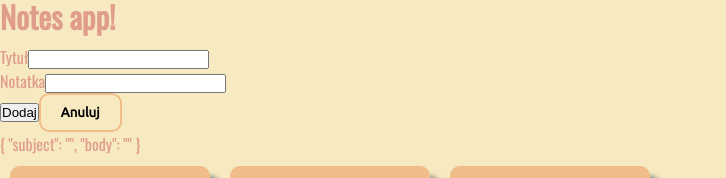
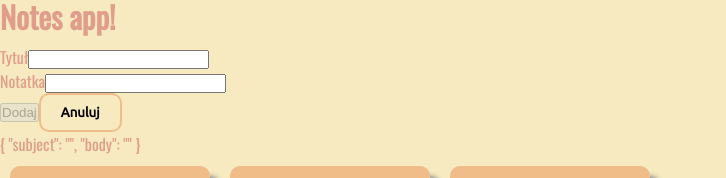
Before and after one commit to tomah89/NotesApp, an Angular app: page / in a window 1280 px wide. Both pictures are taken after a click on the button "Utwórz notatkę". Shown: the top 178 px of the page, without its empty margins (0-726 px from the left). Built offline with nearby package versions, Linux system fonts and the light colour scheme.

Commit message:
form required validation

```diff
--- a/src/app/note/add-note/add-note.component.html
+++ b/src/app/note/add-note/add-note.component.html
@@ -1,14 +1,14 @@
 <form #f="ngForm" (ngSubmit)="onSubmit(f.value)">
 	<div>
 		<label>Tytuł</label>
-		<input type="text" ngModel name="subject">
+		<input type="text" ngModel name="subject" required>
 	</div>
 	<div>
 		<label>Notatka</label>
-		<input type="text" ngModel name="body">
+		<input type="text" ngModel name="body" required>
 	</div>
 	<div>
-		<input type="submit" value="Dodaj">
+		<input type="submit" value="Dodaj" [disabled]="!f.form.valid">
     <input type="button" value="Anuluj" (click)="onCancel()">
 	</div>
 </form>
```
